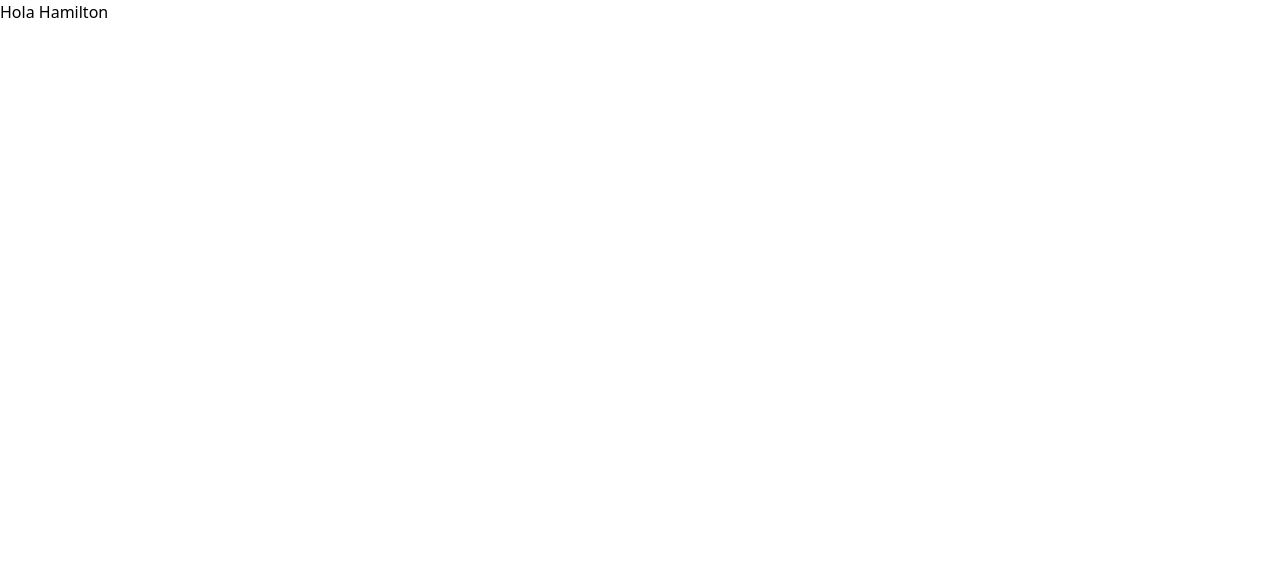
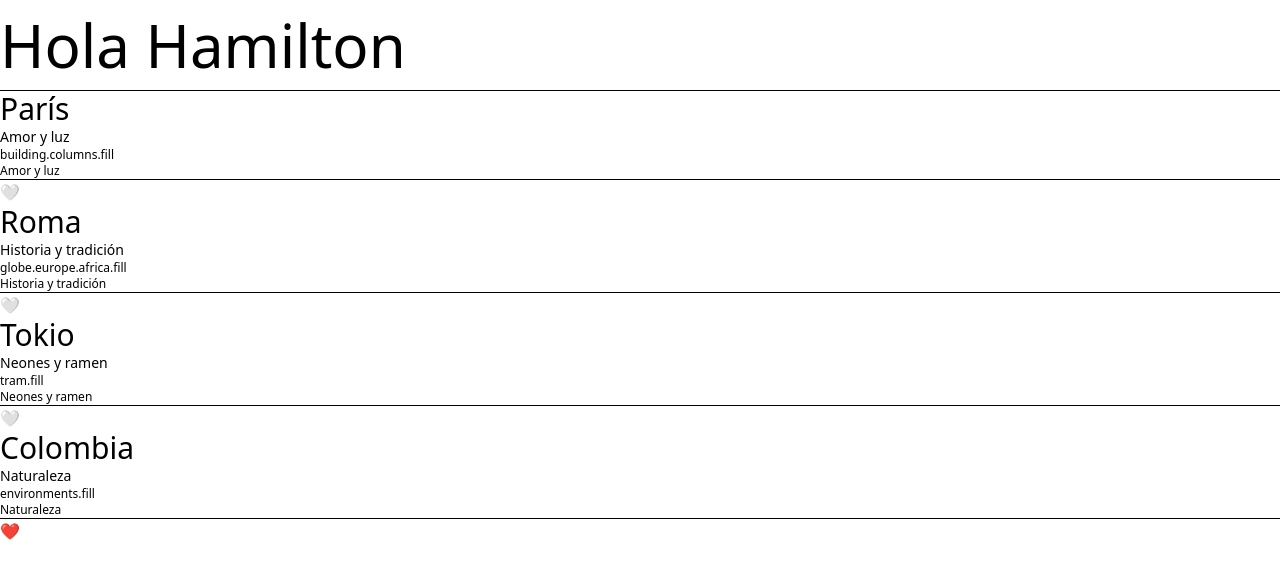
Before and after one commit to hamil17/DemoViajes, a React (Vite) app in the folder demoViajes/: page / in a window 1280 px wide. Shown: the top 578 px of the page. Built offline with nearby package versions, Linux system fonts and the light colour scheme.

Commit message:
toggle favoritos funcional

```diff
--- a/demoViajes/src/App.tsx
+++ b/demoViajes/src/App.tsx
@@ -8,10 +8,10 @@ import DestinosList from './components/DestinoList'
 function App() {
   const [nombreUsuario, setnombreUsuario] = useState("")
   const [destinos, setDestinos] = useState<Destino[]>([
-    {id:"1", nombre: "París", icono: "building.columns.fill", description: "Amor y luz", color: "blue", esFavorito: false, puntuacion: 2},
-    {id:"2",nombre: "Roma", icono: "globe.europe.africa.fill", description: "Historia y tradición", color: "orange", esFavorito: false, puntuacion: 2},
-    {id:"3",nombre: "Tokio", icono: "tram.fill", description: "Neones y ramen", color: "red", esFavorito: false, puntuacion: 3},
-    {id:"4",nombre: "Colombia", icono: "environments.fill", description: "Naturaleza", color: "yellow", esFavorito: true, puntuacion: 4}
+    {id:"1", nombre: "París", icono: "building.columns.fill", descripcion: "Amor y luz", color: "blue", esFavorito: false, puntuacion: 2},
+    {id:"2",nombre: "Roma", icono: "globe.europe.africa.fill", descripcion: "Historia y tradición", color: "orange", esFavorito: false, puntuacion: 2},
+    {id:"3",nombre: "Tokio", icono: "tram.fill", descripcion: "Neones y ramen", color: "red", esFavorito: false, puntuacion: 3},
+    {id:"4",nombre: "Colombia", icono: "environments.fill", descripcion: "Naturaleza", color: "yellow", esFavorito: true, puntuacion: 4}
   ])
 
 
--- a/demoViajes/src/components/DestinoList.tsx
+++ b/demoViajes/src/components/DestinoList.tsx
@@ -6,10 +6,41 @@ type DestinosListProps = {
         nombreUsuario: string
     }
 
-export default function DestinosList({nombreUsuario}:DestinosListProps) {
+export default function DestinosList({destinos, setDestinos, nombreUsuario}:DestinosListProps) {
+
+  // 1. Define las funciones SIEMPRE antes del return para mayor claridad
+  function toggleFavorito(id: number | string) {
+    setDestinos(prevDestinos =>
+      prevDestinos.map(destino =>
+        destino.id === id
+          ? { ...destino, esFavorito: !destino.esFavorito } // Clonamos y negamos el booleano
+          : destino // Retornamos el resto sin cambios
+      )
+    );
+  }
 
   return (
-    <h1>Hola {nombreUsuario}</h1>
+    <>
+      <h1 className='text-[30px] sm:text-[60px]'>Hola {nombreUsuario}</h1>
+      <hr />
+      {
+        destinos?.map((destino) => (
+          <div key={destino.id}>
+            <h3 className='text-3xl'>{destino.nombre}</h3>
+            <p className='text-sm'>{destino.descripcion}</p>
+            <p className='text-xs'>{destino.icono}</p>
+            <p className='text-xs'>{destino.descripcion}</p>
+            <hr />
+             <button onClick={() => toggleFavorito(destino.id)}>
+              {destino.esFavorito ? '❤️' : '🤍'}
+            </button>
+          </div>
+        ))
+
+      }
+
+    </>
 
   )
+
 }
--- a/demoViajes/src/types/Destino.ts
+++ b/demoViajes/src/types/Destino.ts
@@ -2,7 +2,7 @@ export type Destino = {
     id : string
     nombre : String
     icono : String
-    description : String
+    descripcion : String
     color : String
     esFavorito : Boolean
     puntuacion : Number
```
Also changed, not shown: 1 other file (tests, documents, lock files or other folders).
